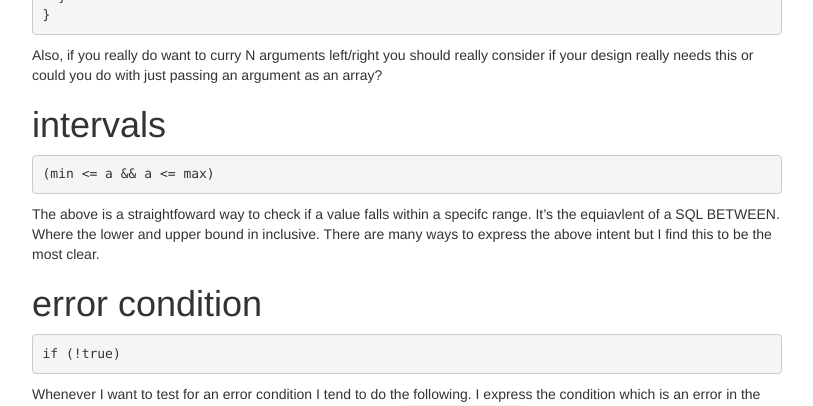
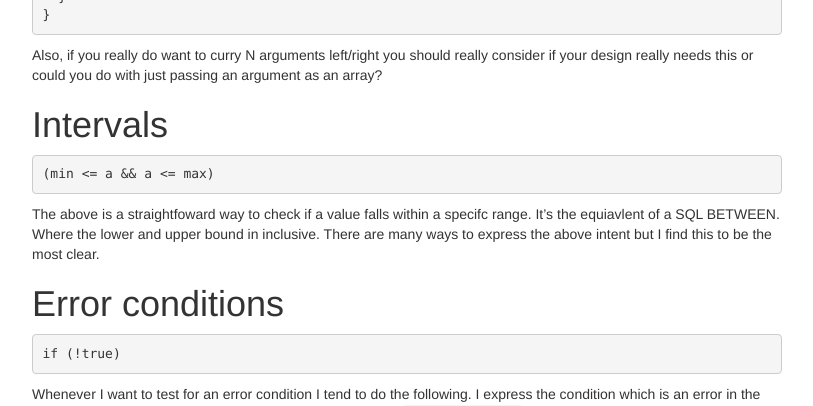
Before and after one commit to leidegre/leidegre.github.com, a Jekyll site: the page built from _posts/2016-02-08-simpler.md, in a window 1280 px wide. Shown: the part 534-940 px from the top of the page, without its empty margins (38-851 px from the left). Built offline with Jekyll 4.4.1, drawn with Linux system fonts in a browser that asks for light colours; nearby versions of some CDN libraries.

Commit message:
Update 2016-02-08-simpler.md

```diff
--- a/_posts/2016-02-08-simpler.md
+++ b/_posts/2016-02-08-simpler.md
@@ -26,13 +26,13 @@ function B(b) {
 
 Also, if you really do want to curry N arguments left/right you should really consider if your design really needs this or could you do with just passing an argument as an array?
 
-# intervals
+# Intervals
 
     (min <= a && a <= max)
 
 The above is a straightfoward way to check if a value falls within a specifc range. It's the equiavlent of a SQL BETWEEN. Where the lower and upper bound in inclusive. There are many ways to express the above intent but I find this to be the most clear.
 
-# error condition
+# Error conditions
 
     if (!true)
 
```
